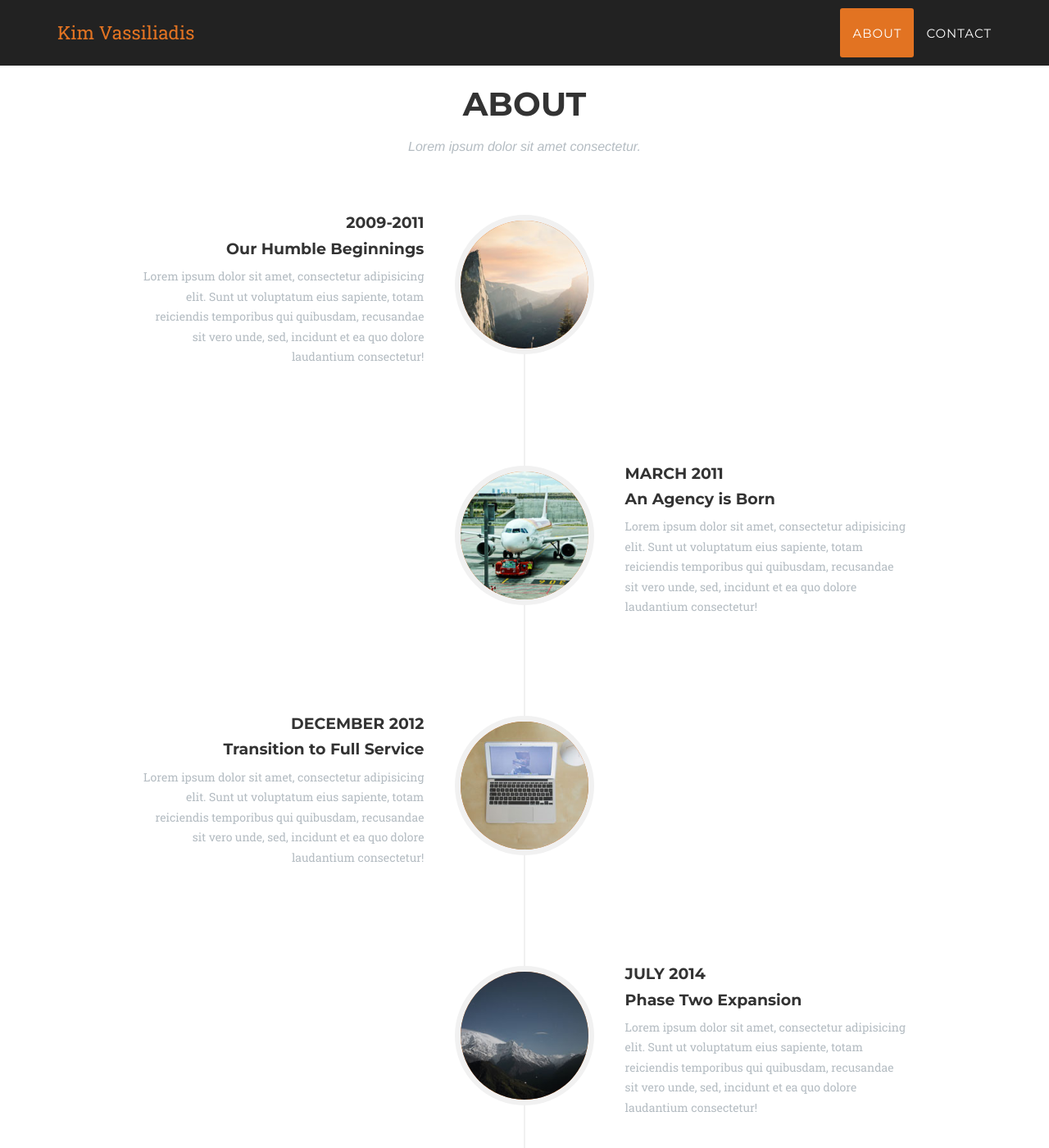
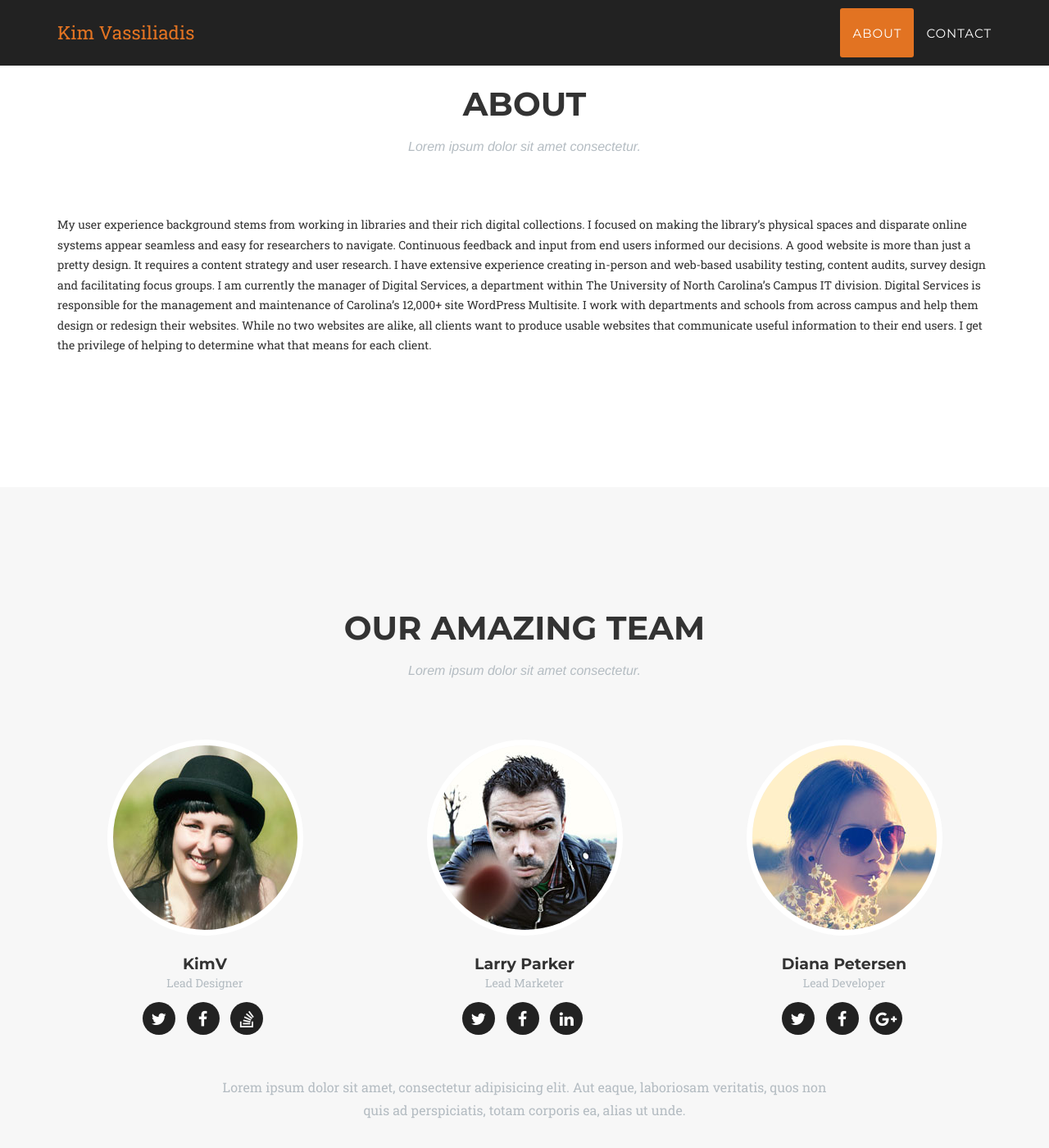
Before and after one commit to kimbrarian/jekyll, a Jekyll site: the page built from index.html, in a window 1280 px wide and 1400 px high, scrolled down 2751 px. Shown: the whole window at 82% size. Built offline with Jekyll 4.4.1, drawn with Linux system fonts in a browser that asks for light colours; some web fonts are replaced.

Commit message:
Update about.html

```diff
--- a/_includes/about.html
+++ b/_includes/about.html
@@ -9,6 +9,11 @@
             </div>
             <div class="row">
                 <div class="col-lg-12">
+                   <p>My user experience background stems from working in libraries and their rich digital collections. I focused on making the library’s physical spaces and disparate online systems appear seamless and easy for researchers to navigate. Continuous feedback and input from end users informed our decisions.
+A good website is more than just a pretty design. It requires a content strategy and user research. I have extensive experience creating in-person and web-based usability testing, content audits, survey design and facilitating focus groups.
+I am currently the manager of Digital Services, a department within The University of North Carolina’s Campus IT division. Digital Services is responsible for the management and maintenance of Carolina’s 12,000+ site WordPress Multisite. I work with departments and schools from across campus and help them design or redesign their websites. While no two websites are alike, all clients want to produce usable websites that communicate useful information to their end users. I get the privilege of helping to determine what that means for each client.
+                    </p>
+                    <!--
                     <ul class="timeline">
                         <li>
                             <div class="timeline-image">
@@ -73,7 +78,7 @@
                                     <br>Story!</h4>
                             </div>
                         </li>
-                    </ul>
+                    </ul>-->
                 </div>
             </div>
         </div>
```
